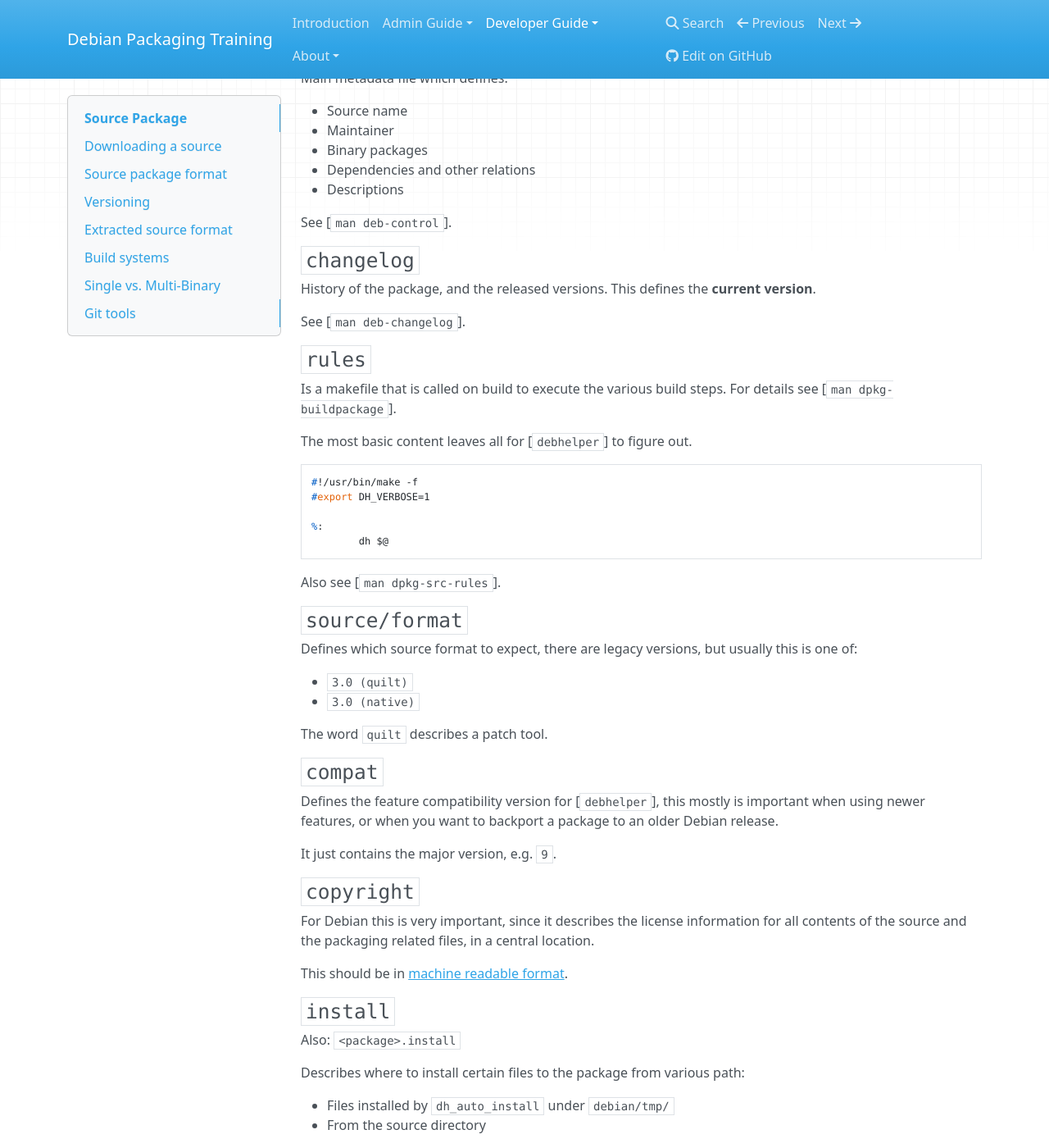
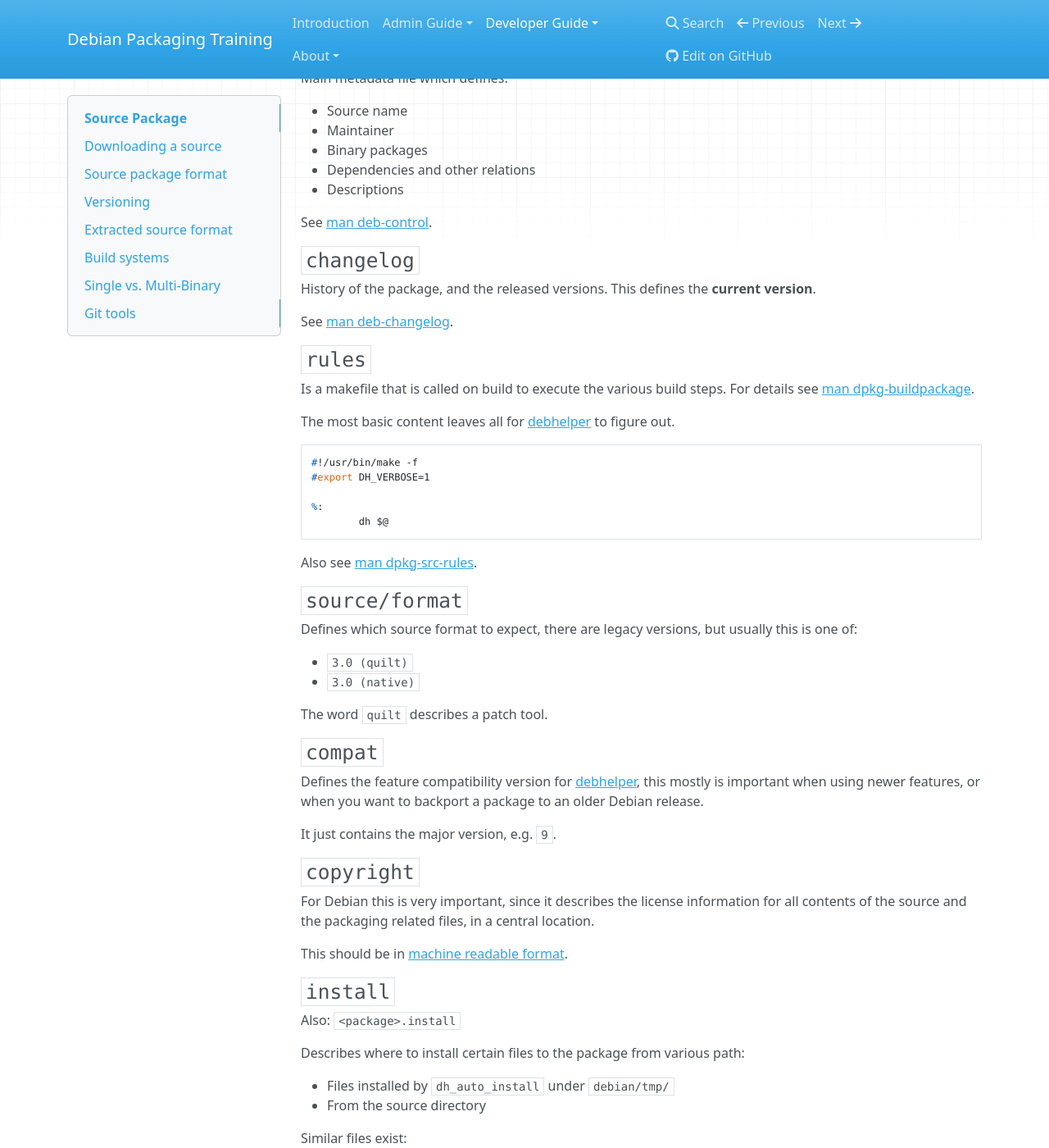
Before and after one commit to lazyfrosch/training-debian-packaging, an MkDocs documentation site: the page built from docs/dev/source.md, in a window 1280 px wide and 1400 px high, scrolled down 1991 px. Shown: the whole window at 82% size. Built offline with MkDocs 1.6.1, drawn with Linux system fonts in a browser that asks for light colours; nearby versions of some CDN libraries; some of the changed text lies outside the part shown.

Commit message:
Fix links to not use code style

```diff
--- a/docs/dev/source.md
+++ b/docs/dev/source.md
@@ -96,19 +96,19 @@
 * Dependencies and other relations
 * Descriptions
 
-See [`man deb-control`].
+See [man deb-control].
 
 ### `changelog`
 
 History of the package, and the released versions. This defines the **current version**.
 
-See [`man deb-changelog`].
+See [man deb-changelog].
 
 ### `rules`
 
-Is a makefile that is called on build to execute the various build steps. For details see [`man dpkg-buildpackage`].
+Is a makefile that is called on build to execute the various build steps. For details see [man dpkg-buildpackage].
 
-The most basic content leaves all for [`debhelper`] to figure out.
+The most basic content leaves all for [debhelper] to figure out.
 
     #!/usr/bin/make -f
     #export DH_VERBOSE=1
@@ -116,7 +116,7 @@
     %:
             dh $@
 
-Also see [`man dpkg-src-rules`].
+Also see [man dpkg-src-rules].
 
 ### `source/format`
 
@@ -129,7 +129,7 @@
 
 ### `compat`
 
-Defines the feature compatibility version for [`debhelper`], this mostly is important when using newer features,
+Defines the feature compatibility version for [debhelper], this mostly is important when using newer features,
 or when you want to backport a package to an older Debian release.
 
 It just contains the major version, e.g. `9`.
@@ -167,7 +167,7 @@
 
 Sometimes debhelper creates or extend those files, so you might see a `##DEBHELPER##` tag in some examples.
 
-Please see [`man dpkg`] and
+Please see [man dpkg] and
 
 ### `patches/`
 
@@ -178,13 +178,13 @@
 
 ### `watch`
 
-The watch file is a helper file for [`uscan`], to automatically check and download available versions of the software.
+The watch file is a helper file for [uscan], to automatically check and download available versions of the software.
 
 Debian uses this to check for new versions, but you can often use it to also download a tarball.
 
 ### Other files
 
-Other files can exist and vary in format, the are used by a specify [`debhelper`] add-on.
+Other files can exist and vary in format, the are used by a specify [debhelper] add-on.
 
 **Lab:** Browse the files of your package and find the following information:
 
@@ -194,7 +194,7 @@
 
 ## Build systems
 
-[`debhelper`] builds on other build systems like:
+[debhelper] builds on other build systems like:
 
 * configure/make
 * cmake
@@ -209,7 +209,7 @@
 * `dh_auto_build` that runs the build (e.g. `make`)
 * `dh_auto_install` that install files in a target path (e.g. `make install`)
 
-There are manpages for every [`debhelper`] tool under `dh_*`.
+There are manpages for every [debhelper] tool under `dh_*`.
 
 ## Single vs. Multi-Binary
 
@@ -227,7 +227,7 @@
     Vcs-Browser: https://salsa.debian.org/nagios-team/pkg-icingaweb2
     Vcs-Git: https://salsa.debian.org/nagios-team/pkg-icingaweb2.git
 
-When using GIT there are tools like [`git-buildpackage`] that help with checkout, branching, import and changelog.
+When using GIT there are tools like [git-buildpackage] that help with checkout, branching, import and changelog.
 
 You can checkout this repository, which also includes a branch and tags for upstream. Upstream code is updated with
 a single commit, and merged to the master branch, which adds files under `debian/`.
@@ -238,11 +238,11 @@
 * See how older versions in the changelog have git hashes
 
 [Debian Developer Keyring]: https://packages.debian.org/stable/debian-keyring
-[`debhelper`]: https://manpages.debian.org/testing/dpkg-dev/debhelper.5.html
-[`man deb-control`]: https://manpages.debian.org/testing/dpkg-dev/deb-control.5.html
-[`man deb-changelog`]: https://manpages.debian.org/testing/dpkg-dev/deb-changelog.5.html
-[`man dpkg-buildpackage`]: https://manpages.debian.org/testing/dpkg-dev/dpkg-buildpackage.5.html
-[`git-buildpackage`]: https://wiki.debian.org/PackagingWithGit
-[`man dpkg-src-rules`]: https://manpages.debian.org/testing/dpkg-dev/deb-src-rules.5.html
-[`man dpkg`]: https://manpages.debian.org/testing/dpkg/dpkg.1.html
-[`uscan`]: https://manpages.debian.org/testing/devscripts/uscan.1.html
+[debhelper]: https://manpages.debian.org/testing/dpkg-dev/debhelper.5.html
+[man deb-control]: https://manpages.debian.org/testing/dpkg-dev/deb-control.5.html
+[man deb-changelog]: https://manpages.debian.org/testing/dpkg-dev/deb-changelog.5.html
+[man dpkg-buildpackage]: https://manpages.debian.org/testing/dpkg-dev/dpkg-buildpackage.5.html
+[git-buildpackage]: https://wiki.debian.org/PackagingWithGit
+[man dpkg-src-rules]: https://manpages.debian.org/testing/dpkg-dev/deb-src-rules.5.html
+[man dpkg]: https://manpages.debian.org/testing/dpkg/dpkg.1.html
+[uscan]: https://manpages.debian.org/testing/devscripts/uscan.1.html
```
Also changed, not shown: docs/admin/index.md (+9 -9 lines), docs/admin/repositories.md (+2 -2 lines), docs/dev/building.md (+3 -3 lines), docs/dev/gbp.md (+5 -5 lines), docs/dev/lintian.md (+1 -1 lines).
